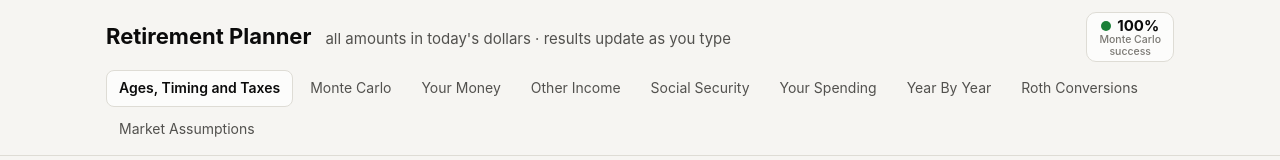
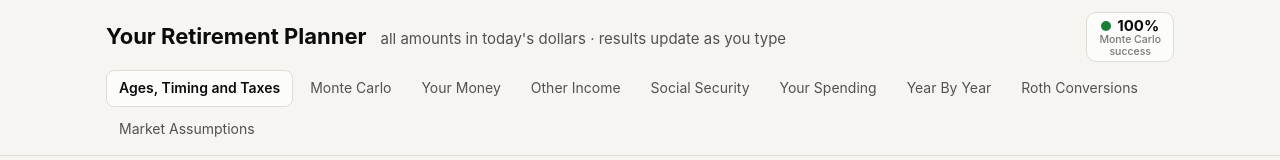
Before and after one commit to FergusonFX/your-retirement-planner, a plain HTML site: page index.html in a window 1280 px wide. Shown: the top 160 px of the page. Drawn offline with Linux system fonts and the light colour scheme.

Commit message:
Add files via upload

```diff
--- a/index.html
+++ b/index.html
@@ -3,7 +3,7 @@
 <head>
 <meta charset="utf-8">
 <meta name="viewport" content="width=device-width, initial-scale=1">
-<title>Retirement Planner</title>
+<title>Your Retirement Planner</title>
 <style>
 :root{
   color-scheme: light;
@@ -231,7 +231,7 @@ footer{max-width:1280px;margin:0 auto;padding:0 16px 30px;color:var(--muted);fon
 <body>
 <div class="topbar">
 <header>
-  <div class="ttl"><h1>Retirement Planner</h1>
+  <div class="ttl"><h1>Your Retirement Planner</h1>
   <p class="sub">all amounts in today's dollars · results update as you type</p></div>
   <button class="navpct" id="navPct" title="Monte Carlo success rate: click to see the results"><span class="np"><i class="dot"></i><span>–</span></span><small>Monte Carlo<br>success</small></button>
 </header>
```
